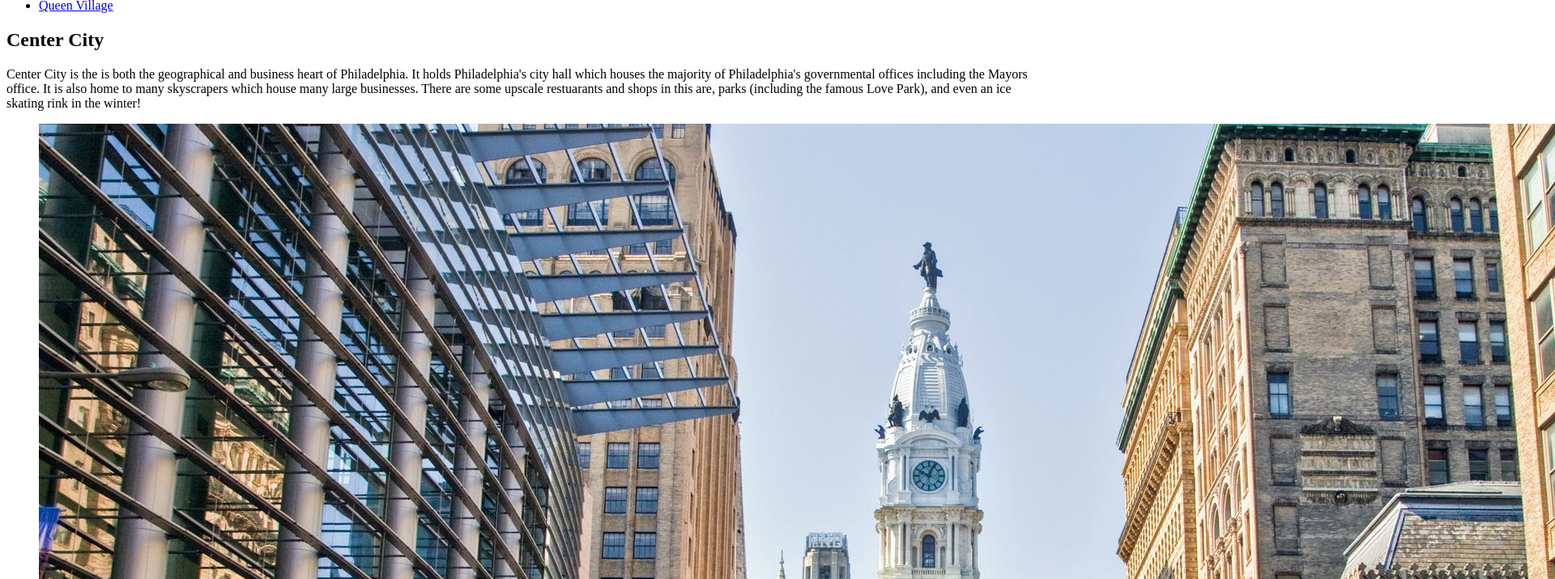
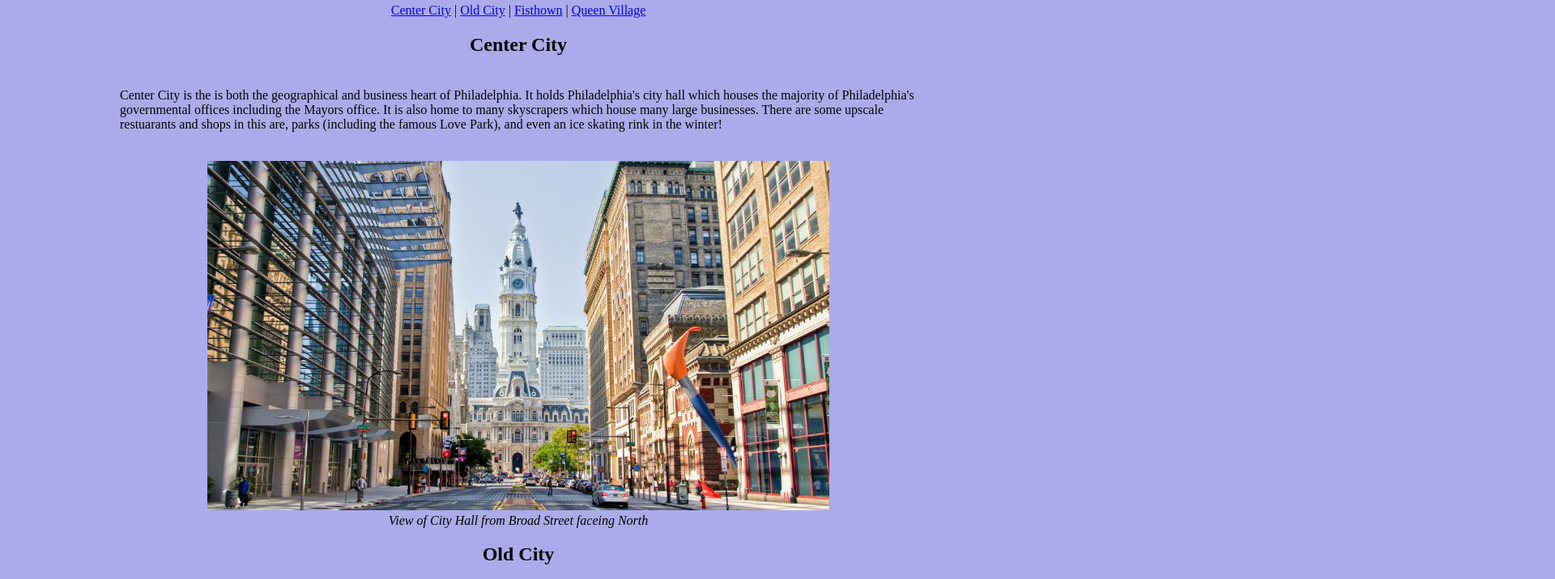
Before and after one commit to Philly-CodeCamp-Feb2022/js-assignment-4-html-me-something-gibbarko, a website: page index.html in a window 1280 px wide. Shown: the part 136-852 px from the top of the page at 81% size, 1920 px wide, since content can reach past the window. Drawn offline with Linux system fonts and the light colour scheme.

Commit message:
Created HTML

```diff
--- a/index.html
+++ b/index.html
@@ -3,22 +3,25 @@
 
 <head>
    <title>Philadelphia Neighborhoods</title>
+   <link rel="stylesheet" href="styles.css">
 </head>
 
 <body>
-   <!-- Write your HTML in this file! -->
    <header>
       <h1>Neighborhoods in Philadelphia</h1>
-      <nav>
+      <!-- <nav>
          <ul>
             <li><a href="#center">Center City</a></li>
             <li><a href="#oldCity">Old City</a></li>
             <li><a href="#fishtown">Fisthown</a></li>
             <li><a href="#queen">Queen Village</a></li>
-         </ul>
+         </ul> -->
+      <div id='links'><a href="#center">Center City</a> | <a href="#oldCity">Old City</a> | <a
+            href="#fishtown">Fisthown</a> |
+         <a href="#queen">Queen Village</a>
+      </div>
       </nav>
    </header>
-
    <main>
       <article>
          <section>
@@ -81,9 +84,8 @@
          </section>
       </article>
    </main>
-
    <footer>
-      Website made by Gibb :)
+      <p>Website made by Gibb :)</p>
    </footer>
 </body>
 
--- a/styles.css
+++ b/styles.css
@@ -1 +1,48 @@
 /* Write your CSS here! */
+body {
+	width: 100%;
+	max-width: 1024px;
+	margin: 0 auto;
+	background-color: rgb(171, 171, 235);
+	font-size: 62.5%;
+  padding-top: 60px;
+  padding-bottom: 40px;
+}
+
+figure {
+	margin: 0;
+	padding: 0;
+	text-align: center;
+}
+
+figcaption {
+	font-style: italic;
+}
+
+header,
+main,
+footer {
+	font-size: 1.6em;
+}
+
+header,
+h2 {
+  text-align: center;
+}
+
+p {
+	padding: 1.25em;
+}
+
+footer {
+	text-align: center;
+	padding: 3em;
+}
+
+footer p {
+	display: inline-block;
+}
+
+img {
+	width: 75%;
+}
```
